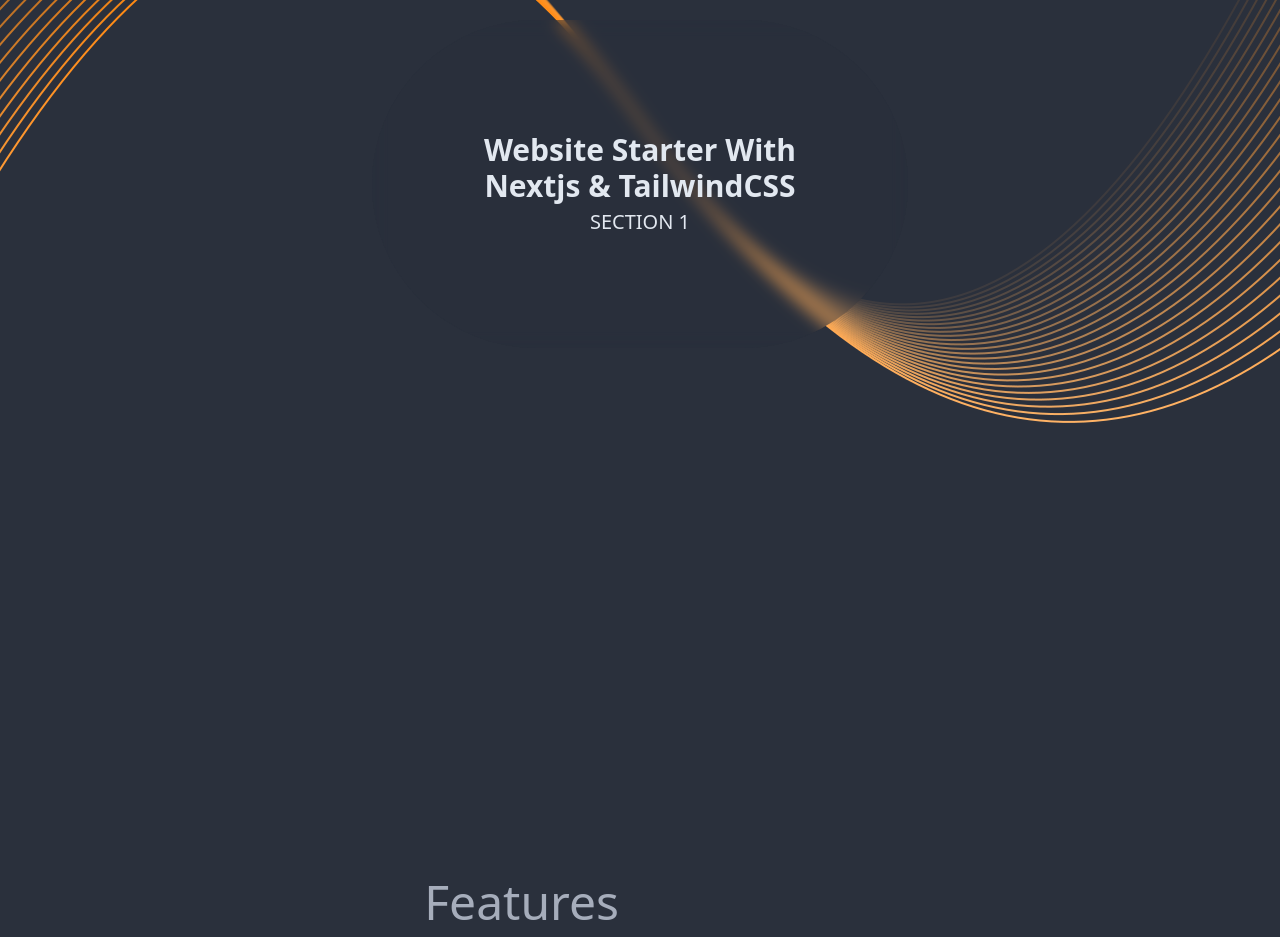
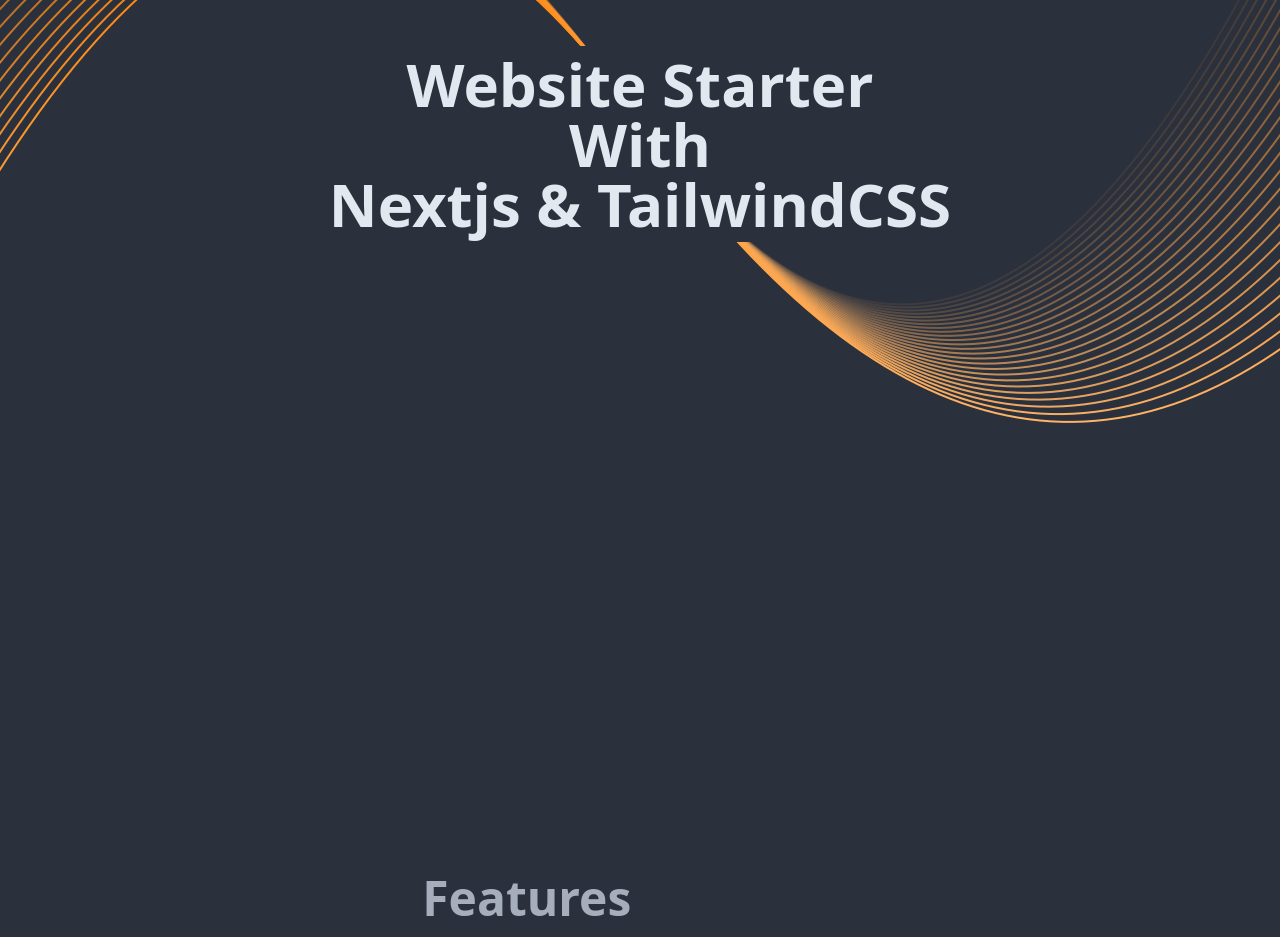
Before and after one commit to Ali-Hussein-dev/website-starter, a Next.js app: page / in a window 1280 px wide. Shown: the part 280-1217 px from the top of the page. Built offline with nearby package versions, Linux system fonts and the light colour scheme.

Commit message:
style: tiny changes

```diff
--- a/src/pages/index.tsx
+++ b/src/pages/index.tsx
@@ -29,20 +29,21 @@
     <Layout title="Website Starter">
       <Section id="#section1">
         <div className="grid w-full h-full place-items-center">
-          <div className="space-y-1 text-center rounded-full text-slate-200 z-[1] bg-base-100/30 backdrop-blur p-28 w-full md:w-auto">
-            <h1 className="text-2xl font-extrabold leading-snug md:text-3xl">
-              Website Starter With
+          <div className="space-y-1 text-center rounded-xl text-slate-200  p-2 z-[1] bg-base-100 w-full md:w-auto lg:mb-20">
+            <h1 className="text-2xl font-extrabold leading-relaxed md:text-3xl lg:text-6xl ">
+              Website Starter
+              <br />
+              With
               <br />
               Nextjs & TailwindCSS
             </h1>
-            <h2 className="text-xl">SECTION 1</h2>
           </div>
           <ImageBg />
         </div>
       </Section>
       <Section id="#section2">
         <div className="px-2">
-          <h2 className="mb-2 text-5xl">Features</h2>
+          <h2 className="mb-4 text-5xl font-bold">Features</h2>
           <ul className="space-y-1 text-lg">
             {[
               "Responsive Layout",
@@ -51,7 +52,7 @@
               "Custom scrollbar",
               "Common components: Navbar, footer & content",
             ].map((li) => (
-              <li key={li} className="row-start gap-x-2">
+              <li key={li} className="row-start gap-x-3">
                 <ImCheckboxChecked />
                 <span>{li}</span>
               </li>
--- a/src/styles/globals.css
+++ b/src/styles/globals.css
@@ -40,9 +40,9 @@
 }
 
 ::-webkit-scrollbar-track {
-  @apply bg-slate-700;
+  @apply bg-base-100;
 }
 
 ::-webkit-scrollbar-thumb {
-  @apply rounded-lg shadow-inner bg-slate-50/10 hover:bg-slate-100/20;
+  @apply rounded-lg shadow-inner bg-base-200 hover:bg-base-300;
 }
```
